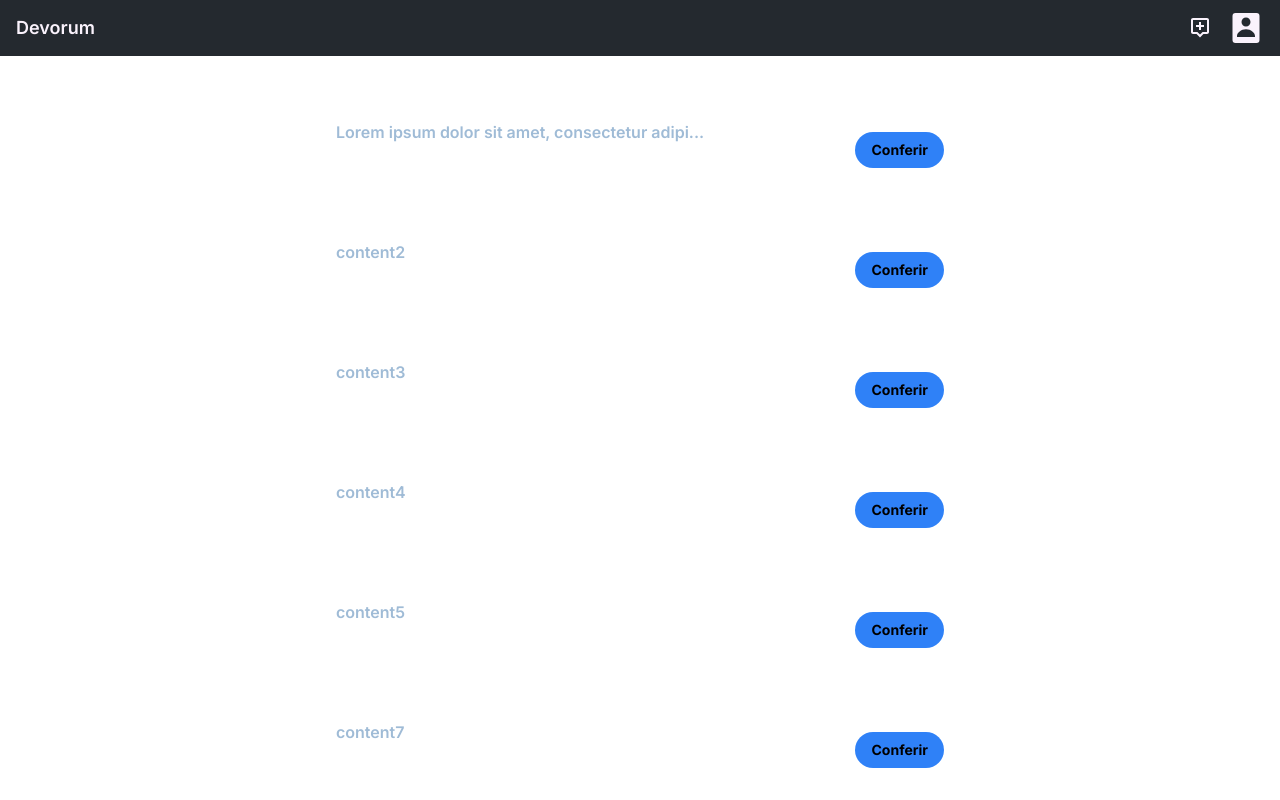
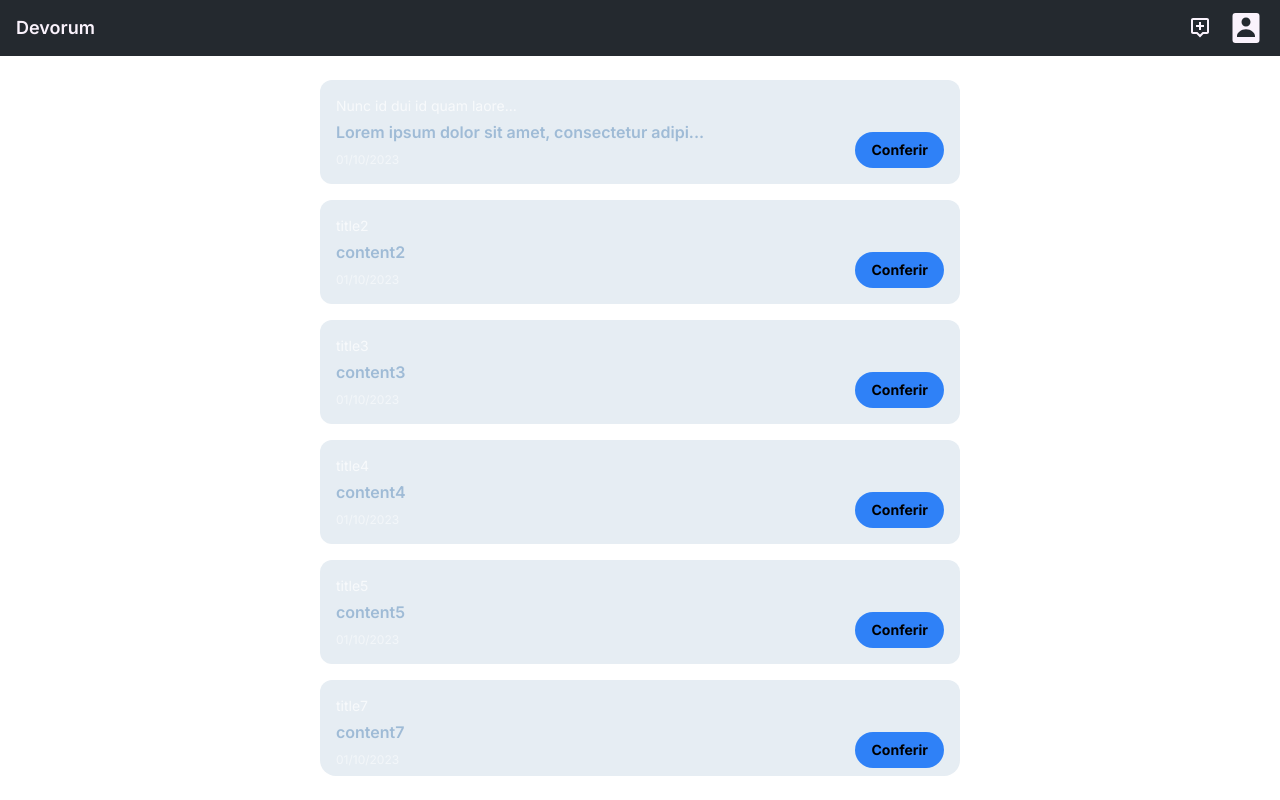
Before and after one commit to Luzin7/devorum-frontend, a Next.js app: page / in a window 1280 px wide. Built offline with nearby package versions, Linux system fonts and the light colour scheme.

Commit message:
style: adiciona cor

```diff
--- a/src/styles/globals.css
+++ b/src/styles/globals.css
@@ -2,54 +2,62 @@
 @tailwind components;
 @tailwind utilities;
 
-html, body, :root{
+html,
+body,
+:root {
   height: 100%;
 }
 
 :root {
-  --text: #0a030d;
-  --placeholder: rgb(10 3 13 / 50%);
-  --bg: #faf2fc;
-  --primary: #a0e689;
-  --input: rgb(10 3 13 / 20%);
-  --secondary: #f7e9fb;
-  --accent: #2b6a16;
+  --text: #121213;
+  --placeholder: #d1d1d1;
+  --bg: #ffff;
+  --bg-topic: #e6edf3;
+  --primary: #9fbbd6;
+  --input: #2f2f4d;
+  --input-text: #f8f8f6;
+  --secondary: #24292f;
+  --accent: #2f81f7;
 
   color-scheme: light dark;
 }
 
 @media (prefers-color-scheme: dark) {
   :root {
-    --text: #faf2fc;
-    --placeholder: rgb(10 3 13 / 50%);
-    --bg: #0a030d;
-    --primary: #a0e689;
-    --input: rgb(247 233 251 / 70%);
-    --secondary: #350c40;
-    --accent: #67d841;
+    --text: #e6edf3;
+    --placeholder: rgb(255 255 255 / 50%);
+    --bg: #0d1117;
+    --bg-topic: #1c2025;
+    --primary: #626970;
+    --input: #2f2f4d;
+    --input-text: #f8f8f6;
+    --secondary: #161b22;
+    --accent: #2f81f7;
   }
 }
 
-:root[theme='dark'] {
-  --text: #E6EDF3;
+:root[theme="dark"] {
+  --text: #e6edf3;
   --placeholder: rgb(255 255 255 / 50%);
-  --bg: #0D1117;
+  --bg: #0d1117;
+  --bg-topic: #1c2025;
   --primary: #626970;
   --input: #2f2f4d;
   --input-text: #f8f8f6;
-  --secondary: #161B22;
-  --accent: #2F81F7;
+  --secondary: #161b22;
+  --accent: #2f81f7;
 }
 
-:root[theme='light'] {
+:root[theme="light"] {
   --text: #121213;
   --placeholder: #d1d1d1;
   --bg: #ffff;
+  --bg-topic: #e6edf3;
   --primary: #9fbbd6;
   --input: #2f2f4d;
   --input-text: #f8f8f6;
-  --secondary: #24292F;
- --accent: #2F81F7;
+  --secondary: #24292f;
+  --accent: #2f81f7;
 }
 
 body {
@@ -78,3 +86,7 @@ body {
 ::-webkit-scrollbar-thumb:active {
   background-color: var(--input);
 }
+
+.tiptap.ProseMirror {
+  outline: none;
+}
```
